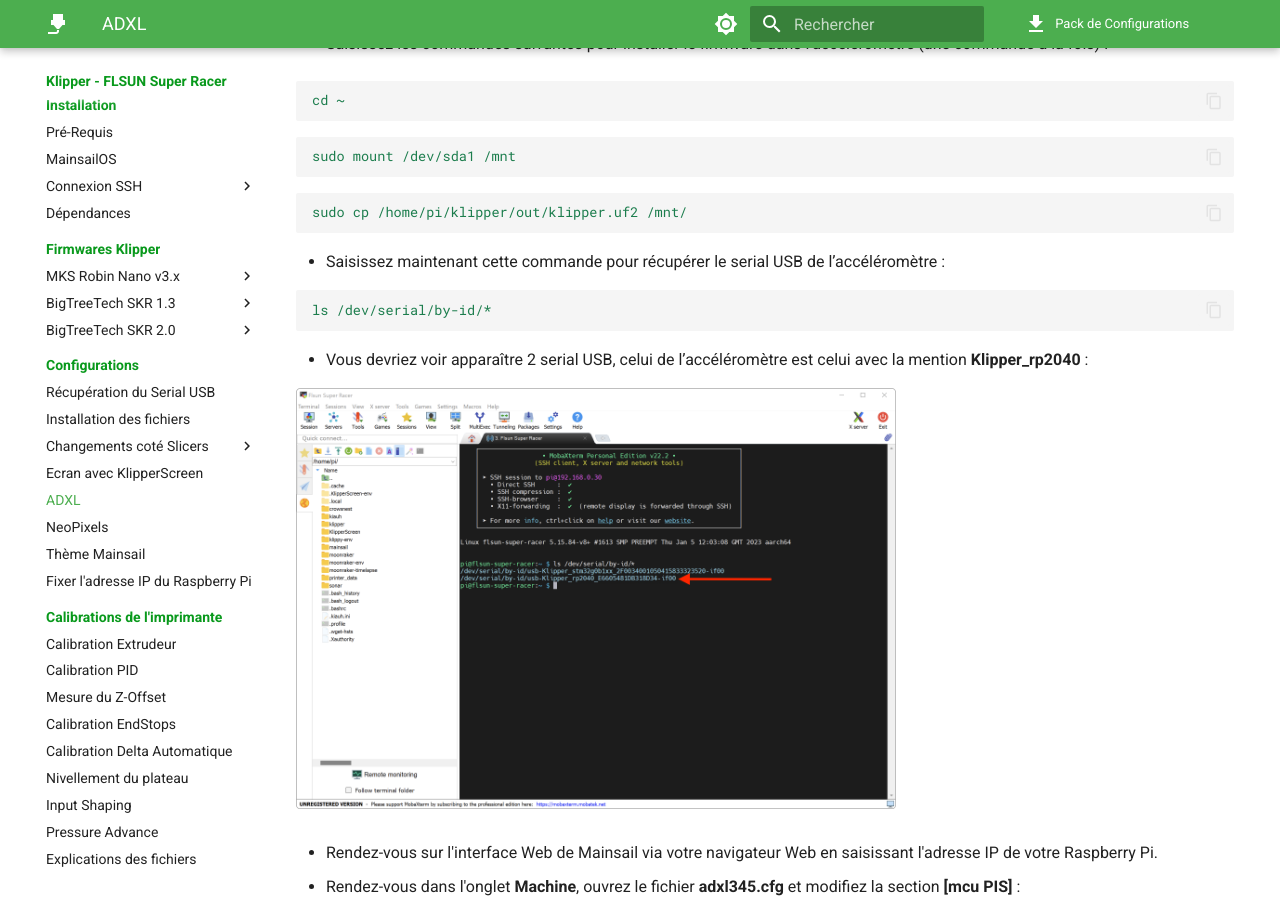
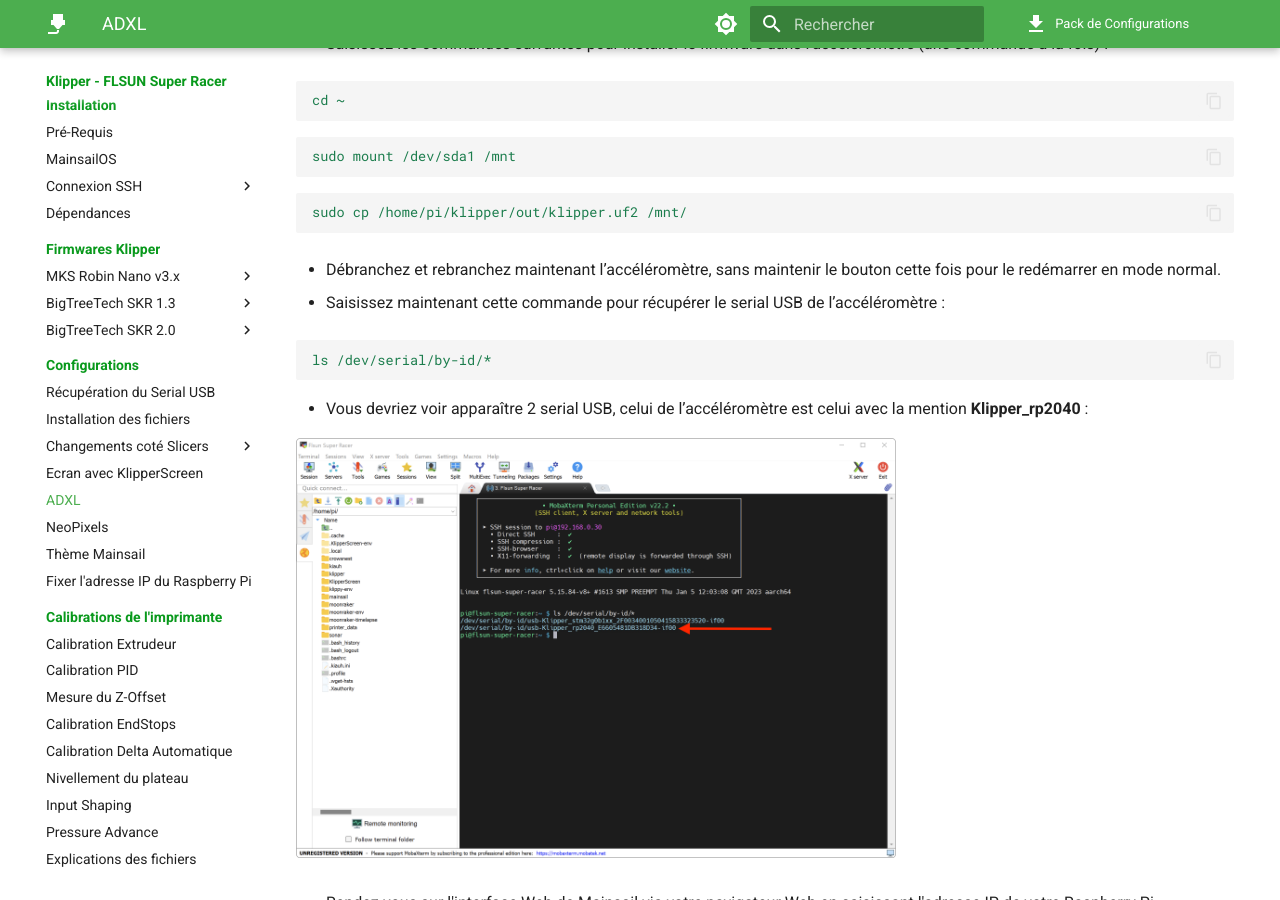
Before and after one commit to Guilouz/Klipper-Flsun-Super-Racer, an MkDocs documentation site: the page built from docs/configurations/adxl.md, in a window 1280 px wide and 900 px high, scrolled down 1831 px. Built offline with MkDocs 1.6.1 and Material for MkDocs 9.7.7, drawn with Linux system fonts in a browser that asks for light colours; comment, search, counter and statistics services are not loaded.

Commit message:
Update adxl.md

````diff
--- a/docs/configurations/adxl.md
+++ b/docs/configurations/adxl.md
@@ -81,6 +81,8 @@
 sudo cp /home/pi/klipper/out/klipper.uf2 /mnt/
 ```
 
+- Débranchez et rebranchez maintenant l’accéléromètre, sans maintenir le bouton cette fois pour le redémarrer en mode normal.
+
 - Saisissez maintenant cette commande pour récupérer le serial USB de l’accéléromètre :
 
 ``` yaml
````
